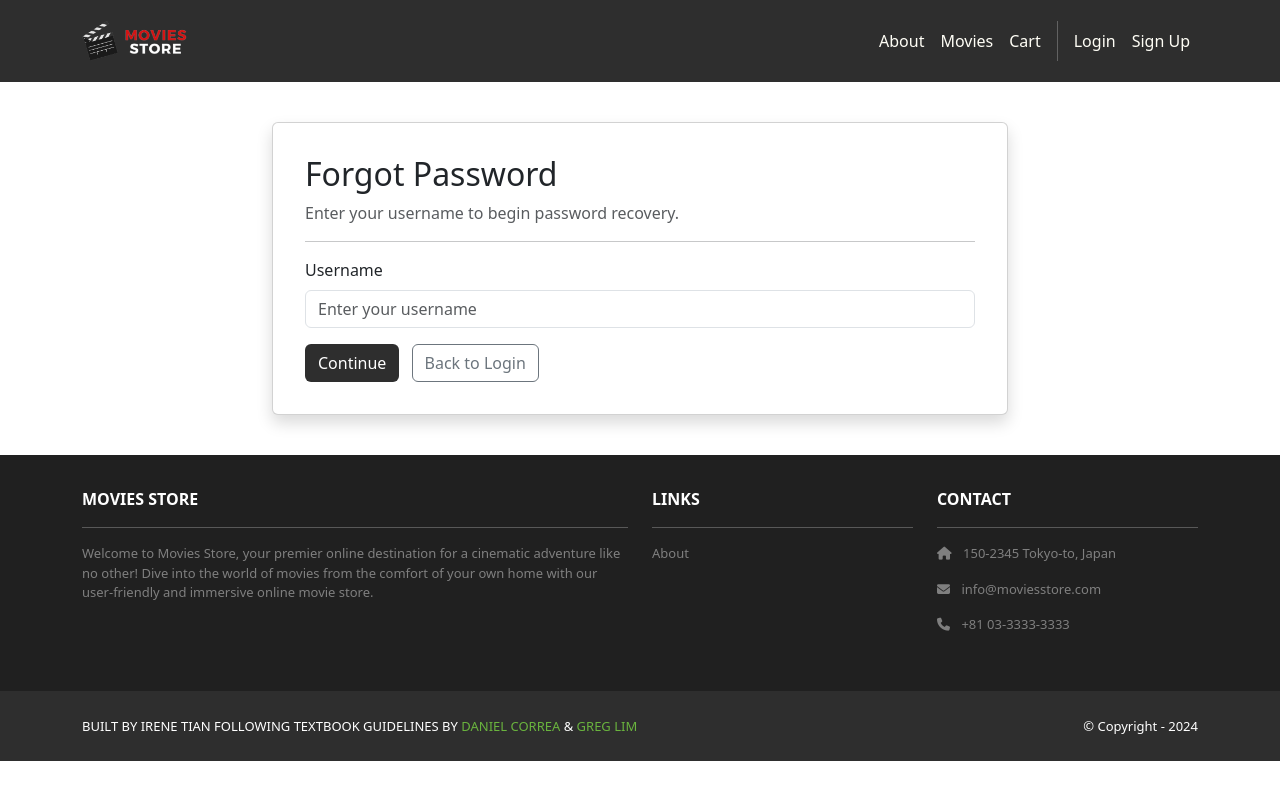
After one commit to irene-y-tian/moviesstore-exam, a Django app: page /accounts/forgot-password/ in a window 1280 px wide. The commit adds this page. Run offline with Django 5.2, Linux system fonts and the light colour scheme; some libraries are stand-ins or nearby versions.

Commit message:
submitted version

```diff
--- a/accounts/forms.py
+++ b/accounts/forms.py
@@ -1,18 +1,90 @@
-from django.contrib.auth.forms import UserCreationForm
+# accounts/forms.py (updated)
+from django.contrib.auth.forms import UserCreationForm, SetPasswordForm
 from django.forms.utils import ErrorList
 from django.utils.safestring import mark_safe
+from django import forms
+from django.contrib.auth.models import User
+from .models import SecurityQuestion, UserSecurityAnswer
+
 class CustomErrorList(ErrorList):
     def __str__(self):
         if not self:
             return ''
         return mark_safe(''.join([
             f'<div class="alert alert-danger" role="alert">{e}</div>' for e in self]))
+
 class CustomUserCreationForm(UserCreationForm):
     def __init__(self, *args, **kwargs):
         super(CustomUserCreationForm, self).__init__(*args, **kwargs)
-        for fieldname in ['username', 'password1',
-        'password2']:
+        for fieldname in ['username', 'password1', 'password2']:
             self.fields[fieldname].help_text = None
             self.fields[fieldname].widget.attrs.update(
                 {'class': 'form-control'}
             )
+
+class SecurityQuestionsForm(forms.Form):
+    def __init__(self, *args, **kwargs):
+        super().__init__(*args, **kwargs)
+        questions = SecurityQuestion.objects.filter(is_active=True)
+
+        for i, question in enumerate(questions[:3], 1):
+            self.fields[f'question_{question.id}'] = forms.CharField(
+                label=question.question,
+                max_length=200,
+                required=True,
+                widget=forms.TextInput(attrs={
+                    'class': 'form-control',
+                    'placeholder': 'Your answer'
+                })
+            )
+
+class ForgotPasswordUsernameForm(forms.Form):
+    username = forms.CharField(
+        max_length=150,
+        widget=forms.TextInput(attrs={
+            'class': 'form-control',
+            'placeholder': 'Enter your username'
+        })
+    )
+
+class SecurityAnswerForm(forms.Form):
+    def __init__(self, user, *args, **kwargs):
+        super().__init__(*args, **kwargs)
+        self.user = user
+        user_answers = UserSecurityAnswer.objects.filter(user=user).select_related('question')
+
+        for answer in user_answers:
+            self.fields[f'answer_{answer.question.id}'] = forms.CharField(
+                label=answer.question.question,
+                max_length=200,
+                required=True,
+                widget=forms.TextInput(attrs={
+                    'class': 'form-control',
+                    'placeholder': 'Your answer'
+                })
+            )
+
+    def clean(self):
+        cleaned_data = super().clean()
+        user_answers = UserSecurityAnswer.objects.filter(user=self.user)
+
+        correct_answers = 0
+        for answer in user_answers:
+            field_name = f'answer_{answer.question.id}'
+            user_input = cleaned_data.get(field_name, '').strip()
+            if user_input and answer.check_answer(user_input):
+                correct_answers += 1
+
+        if correct_answers < len(user_answers):
+            raise forms.ValidationError("One or more security answers are incorrect.")
+
+        return cleaned_data
+
+class CustomSetPasswordForm(SetPasswordForm):
+    def __init__(self, *args, **kwargs):
+        super().__init__(*args, **kwargs)
+        for fieldname in ['new_password1', 'new_password2']:
+            self.fields[fieldname].help_text = None
+            self.fields[fieldname].widget.attrs.update(
+                {'class': 'form-control'}
+            )
--- /dev/null
+++ b/accounts/templates/accounts/forgot_password.html
@@ -0,0 +1,44 @@
+<!-- accounts/templates/accounts/forgot_password.html -->
+{% extends 'base.html' %}
+{% block content %}
+<div class="p-3 mt-4">
+  <div class="container">
+    <div class="row justify-content-center">
+      <div class="col-md-8">
+        <div class="card shadow p-3 mb-4 rounded">
+          <div class="card-body">
+            <h2>Forgot Password</h2>
+            <p class="text-muted">Enter your username to begin password recovery.</p>
+            <hr />
+
+            {% if messages %}
+              {% for message in messages %}
+                <div class="alert alert-{{ message.tags }} alert-dismissible fade show" role="alert">
+                  {{ message }}
+                  <button type="button" class="btn-close" data-bs-dismiss="alert"></button>
+                </div>
+              {% endfor %}
+            {% endif %}
+
+            <form method="POST">
+              {% csrf_token %}
+              <div class="mb-3">
+                <label for="{{ template_data.form.username.id_for_label }}" class="form-label">
+                  Username
+                </label>
+                {{ template_data.form.username }}
+              </div>
+              <button type="submit" class="btn bg-dark text-white">
+                Continue
+              </button>
+              <a href="{% url 'accounts.login' %}" class="btn btn-outline-secondary ms-2">
+                Back to Login
+              </a>
+            </form>
+          </div>
+        </div>
+      </div>
+    </div>
+  </div>
+</div>
+{% endblock content %}
--- a/accounts/urls.py
+++ b/accounts/urls.py
@@ -1,8 +1,15 @@
+# accounts/urls.py (updated)
 from django.urls import path
 from . import views
+
 urlpatterns = [
-    path('signup', views.signup, name='accounts.signup'),
+    path('signup/', views.signup, name='accounts.signup'),
     path('login/', views.login, name='accounts.login'),
     path('logout/', views.logout, name='accounts.logout'),
     path('orders/', views.orders, name='accounts.orders'),
+    path('settings/', views.settings, name='accounts.settings'),
+    path('security-questions/', views.setup_security_questions, name='accounts.setup_security'),
+    path('forgot-password/', views.forgot_password, name='accounts.forgot_password'),
+    path('verify-security/<int:user_id>/', views.verify_security_answers, name='accounts.verify_security'),
+    path('reset-password/', views.reset_password, name='accounts.reset_password'),
 ]
--- a/accounts/views.py
+++ b/accounts/views.py
@@ -1,9 +1,15 @@
-from django.shortcuts import render
+# accounts/views.py (updated)
+from django.shortcuts import render, redirect, get_object_or_404
 from django.contrib.auth import login as auth_login, authenticate, logout as auth_logout
-from .forms import CustomUserCreationForm, CustomErrorList
-from django.shortcuts import redirect
 from django.contrib.auth.decorators import login_required
 from django.contrib.auth.models import User
+from django.contrib import messages
+from django.http import Http404
+from .forms import (
+    CustomUserCreationForm, CustomErrorList, SecurityQuestionsForm,
+    ForgotPasswordUsernameForm, SecurityAnswerForm, CustomSetPasswordForm
+)
+from .models import SecurityQuestion, UserSecurityAnswer
 
 @login_required
 def logout(request):
@@ -16,7 +22,7 @@ def login(request):
     if request.method == 'GET':
         return render(request, 'accounts/login.html', {'template_data': template_data})
     elif request.method == 'POST':
-        user = authenticate(request, username = request.POST['username'], password = request.POST['password'])
+        user = authenticate(request, username=request.POST['username'], password=request.POST['password'])
         if user is None:
             template_data['error'] = 'The username or password is incorrect.'
             return render(request, 'accounts/login.html', {'template_data': template_data})
@@ -34,16 +40,138 @@ def signup(request):
     elif request.method == 'POST':
         form = CustomUserCreationForm(request.POST, error_class=CustomErrorList)
         if form.is_valid():
-            form.save()
+            user = form.save()
+            messages.success(request, 'Account created successfully!')
             return redirect('accounts.login')
         else:
             template_data['form'] = form
             return render(request, 'accounts/signup.html', {'template_data': template_data})
 
 @login_required
+def settings(request):
+    template_data = {}
+    template_data['title'] = 'Account Settings'
+    template_data['has_security_questions'] = UserSecurityAnswer.objects.filter(user=request.user).exists()
+    return render(request, 'accounts/settings.html', {'template_data': template_data})
+
+@login_required
+def setup_security_questions(request):
+    # Check if user already has security questions set up
+    existing_answers = UserSecurityAnswer.objects.filter(user=request.user)
+
+    template_data = {}
+    template_data['title'] = 'Security Questions'
+    template_data['has_existing'] = existing_answers.exists()
+
+    if request.method == 'GET':
+        template_data['form'] = SecurityQuestionsForm()
+        return render(request, 'accounts/setup_security.html', {'template_data': template_data})
+
+    elif request.method == 'POST':
+        form = SecurityQuestionsForm(request.POST)
+        if form.is_valid():
+            # Delete existing answers if updating
+            existing_answers.delete()
+
+            # Save new security answers
+            for field_name, answer in form.cleaned_data.items():
+                if field_name.startswith('question_'):
+                    question_id = field_name.split('_')[1]
+                    question = SecurityQuestion.objects.get(id=question_id)
+
+                    user_answer = UserSecurityAnswer(user=request.user, question=question)
+                    user_answer.set_answer(answer)
+                    user_answer.save()
+
+            messages.success(request, 'Security questions updated successfully!')
+            return redirect('accounts.settings')
+        else:
+            template_data['form'] = form
+            return render(request, 'accounts/setup_security.html', {'template_data': template_data})
+
+def forgot_password(request):
+    template_data = {}
+    template_data['title'] = 'Forgot Password'
+
+    if request.method == 'GET':
+        template_data['form'] = ForgotPasswordUsernameForm()
+        return render(request, 'accounts/forgot_password.html', {'template_data': template_data})
+
+    elif request.method == 'POST':
+        form = ForgotPasswordUsernameForm(request.POST)
+        if form.is_valid():
+            username = form.cleaned_data['username']
+            try:
+                user = User.objects.get(username=username)
+                # Check if user has security questions set up
+                if UserSecurityAnswer.objects.filter(user=user).exists():
+                    return redirect('accounts.verify_security', user_id=user.id)
+                else:
+                    messages.error(request, 'This user has not set up security questions.')
+                    return render(request, 'accounts/forgot_password.html', {'template_data': template_data})
+            except User.DoesNotExist:
+                messages.error(request, 'Username not found.')
+                return render(request, 'accounts/forgot_password.html', {'template_data': template_data})
+        else:
+            template_data['form'] = form
+            return render(request, 'accounts/forgot_password.html', {'template_data': template_data})
+
+def verify_security_answers(request, user_id):
+    user = get_object_or_404(User, id=user_id)
+
+    # Check if user has security questions
+    if not UserSecurityAnswer.objects.filter(user=user).exists():
+        raise Http404("Security questions not found")
+
+    template_data = {}
+    template_data['title'] = 'Answer Security Questions'
+    template_data['username'] = user.username
+
+    if request.method == 'GET':
+        template_data['form'] = SecurityAnswerForm(user=user)
+        return render(request, 'accounts/verify_security.html', {'template_data': template_data})
+
+    elif request.method == 'POST':
+        form = SecurityAnswerForm(user=user, data=request.POST)
+        if form.is_valid():
+            # Store user ID in session for password reset
+            request.session['reset_user_id'] = user.id
+            return redirect('accounts.reset_password')
+        else:
+            template_data['form'] = form
+            return render(request, 'accounts/verify_security.html', {'template_data': template_data})
+
+def reset_password(request):
+    user_id = request.session.get('reset_user_id')
+    if not user_id:
+        messages.error(request, 'Session expired. Please start the password recovery process again.')
+        return redirect('accounts.forgot_password')
+
+    user = get_object_or_404(User, id=user_id)
+
+    template_data = {}
+    template_data['title'] = 'Reset Password'
+    template_data['username'] = user.username
+
+    if request.method == 'GET':
+        template_data['form'] = CustomSetPasswordForm(user=user)
+        return render(request, 'accounts/reset_password.html', {'template_data': template_data})
+
+    elif request.method == 'POST':
+        form = CustomSetPasswordForm(user=user, data=request.POST)
+        if form.is_valid():
+            form.save()
+            # Clear session
+            del request.session['reset_user_id']
+            messages.success(request, 'Password reset successfully! You can now log in with your new password.')
+            return redirect('accounts.login')
+        else:
+            template_data['form'] = form
+            return render(request, 'accounts/reset_password.html', {'template_data': template_data})
+
+@login_required
 def orders(request):
     template_data = {}
     template_data['title'] = 'Orders'
     template_data['orders'] = request.user.order_set.all()
-    return render(request, 'accounts/orders.html',
-        {'template_data': template_data})
+    return render(request, 'accounts/orders.html', {'template_data': template_data})
--- a/moviesstore/templates/base.html
+++ b/moviesstore/templates/base.html
@@ -31,6 +31,7 @@
             {% if user.is_authenticated %}
             <a class="nav-link" href="{% url 'accounts.orders' %}">Orders</a>
             <a class="nav-link" href="{% url 'accounts.logout' %}">Logout ({{ user.username }})</a>
+            <a href="{% url 'accounts.settings' %}" class="nav-link">Settings</a>
             {% else %}
             <a class="nav-link" href="{% url 'accounts.login' %}">Login</a>
             <a class="nav-link" href="{% url 'accounts.signup' %}">Sign Up</a>
```
Also changed, not shown: accounts/management/commands/populate_security_questions.py (added, +44 -0 lines), accounts/models.py (+26 -1 lines), accounts/templates/accounts/login.html (+8 -0 lines), accounts/templates/accounts/reset_password.html (added, +28 -0 lines), accounts/templates/accounts/settings.html (added, +71 -0 lines), accounts/templates/accounts/setup_security.html (added, +30 -0 lines), accounts/templates/accounts/verify_security.html (added, +31 -0 lines), accounts/management/__init__.py (added), accounts/management/commands/__init__.py (added), accounts/migrations/0001_initial.py (added), db.sqlite3.
